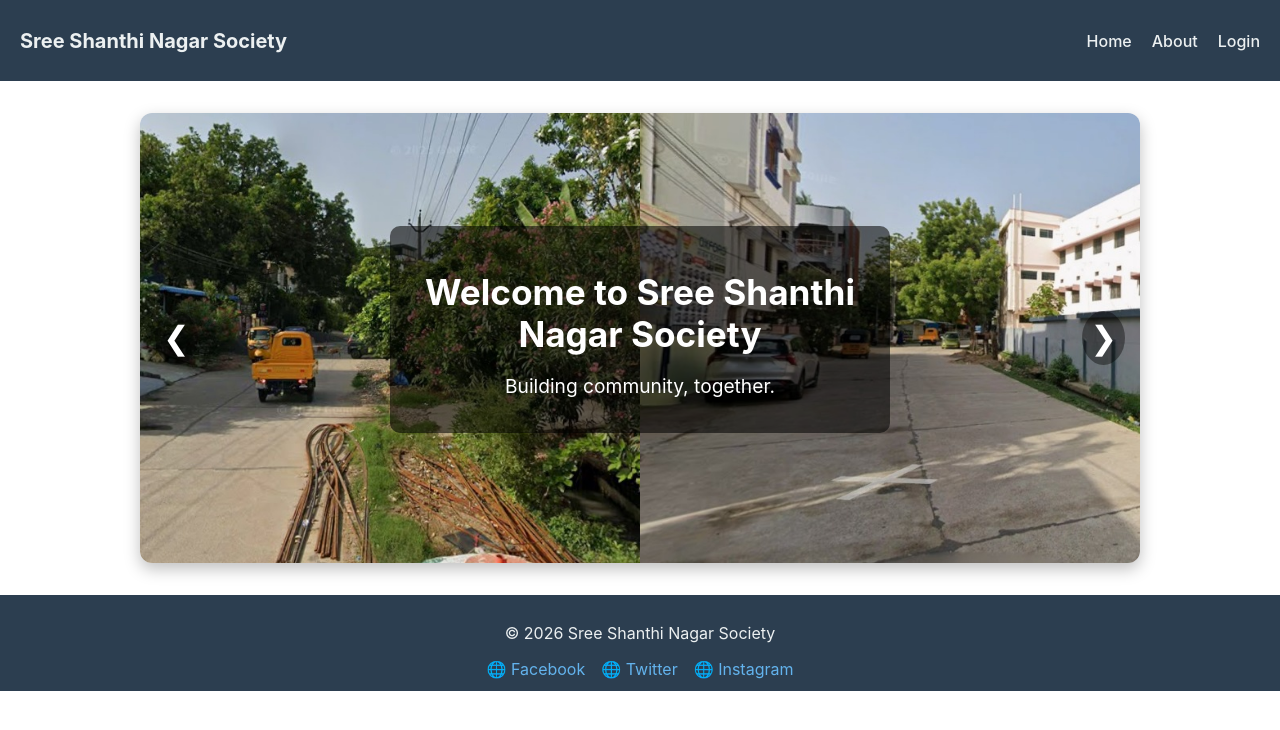
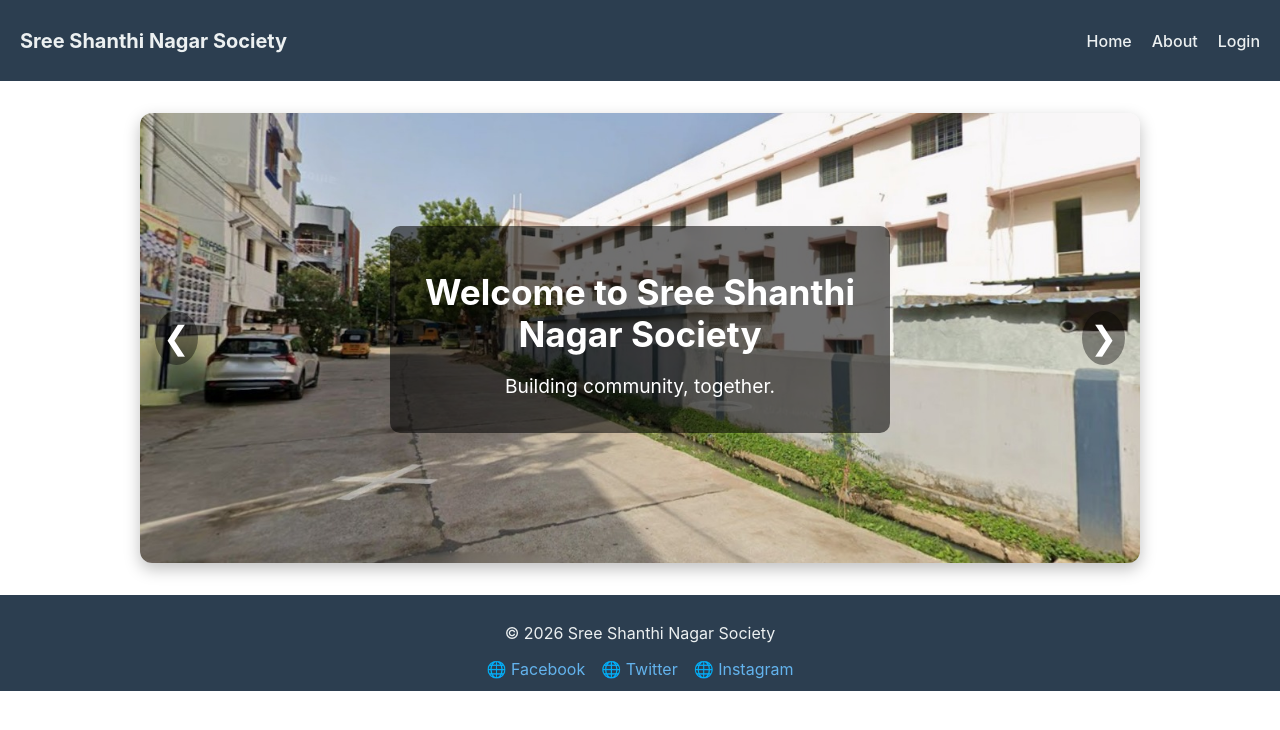
Before and after one commit to srikanth-emmadi/sree_shanthi, a React (Create React App) app in the folder client/: page / in a window 1280 px wide. Shown: the top 730 px of the page. Built offline with nearby package versions, Linux system fonts and the light colour scheme.

Commit message:
changed in slider time

```diff
--- a/client/src/styles/Slider.css
+++ b/client/src/styles/Slider.css
@@ -11,7 +11,7 @@
 
 .slides-wrapper {
   display: flex;
-  transition: transform 1s ease-in-out;
+  transition: transform 0.5s ease-in-out;
   width: 100%;
   height: 100%;
 }
```
